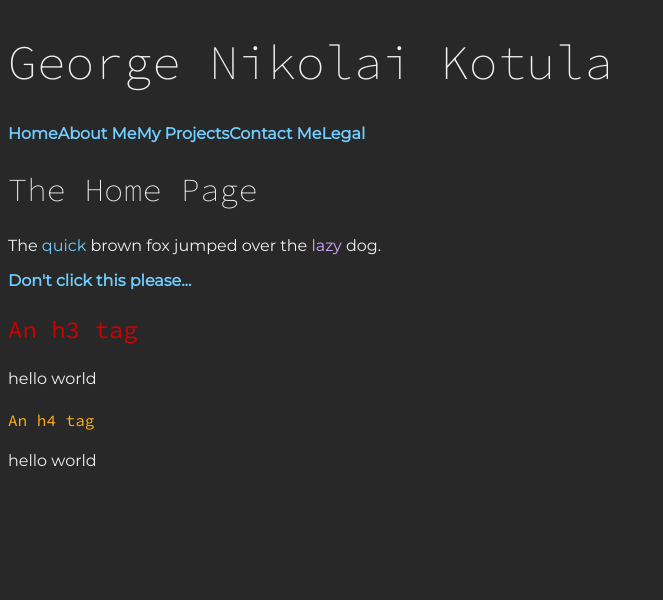
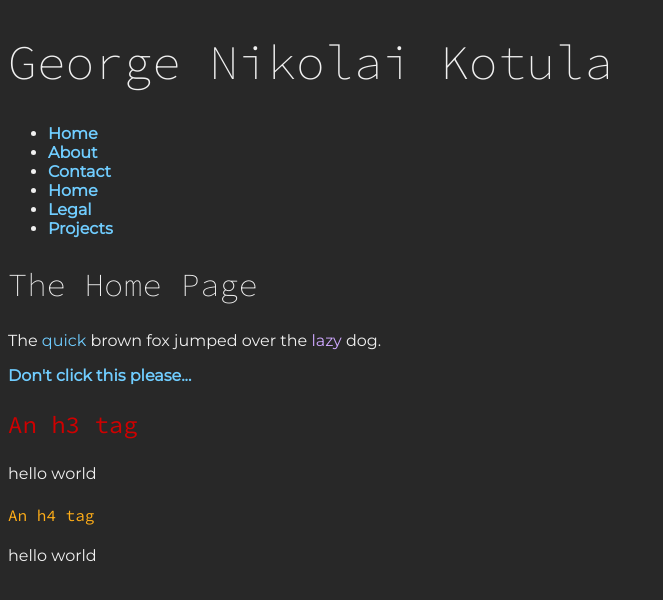
Before and after one commit to Weikardzaena/my-website, an Angular app: page /home in a window 1280 px wide. Shown: the top 600 px of the page, without its empty margins (0-663 px from the left). Built offline with nearby package versions, Linux system fonts and the light colour scheme.

Commit message:
2: Nav URLs now built from Routes
The routing table now builds the navigation list.

```diff
--- a/src/app/app-routing.module.ts
+++ b/src/app/app-routing.module.ts
@@ -10,6 +10,7 @@ import { ProjectsComponent } from './projects/projects.component';
 
 const routes: Routes = [
   { path: '', redirectTo: '/home', pathMatch: 'full' },
+  { path: 'home', component: HomeComponent },
   { path: 'about', component: AboutComponent },
   { path: 'contact', component: ContactComponent },
   { path: 'home', component: HomeComponent },
--- a/src/app/app.component.html
+++ b/src/app/app.component.html
@@ -1,9 +1,9 @@
-<h1>{{title}}</h1>
-<nav>
-  <a routerLink="/home">Home</a>
-  <a routerLink="/about">About Me</a>
-  <a routerLink="/projects">My Projects</a>
-  <a routerLink="/contact">Contact Me</a>
-  <a routerLink="/legal">Legal</a>
-</nav>
-<router-outlet></router-outlet>
+<div id="content">
+  <h1>{{title}}</h1>
+  <nav id="navbar">
+    <ul>
+      <li *ngFor="let route of routes"><a [routerLink]="route.path">{{route.name}}</a></li>
+    </ul>
+  </nav>
+  <router-outlet></router-outlet>
+</div>
--- a/src/app/app.component.ts
+++ b/src/app/app.component.ts
@@ -1,4 +1,5 @@
 import { Component } from '@angular/core';
+import { Router } from '@angular/router';
 
 @Component({
   selector: 'app-root',
@@ -7,4 +8,20 @@ import { Component } from '@angular/core';
 })
 export class AppComponent {
   title = 'George Nikolai Kotula';
+  routes: object[];
+
+  constructor(router: Router) {
+    this.routes = [];
+    let builder: string = "";
+
+    // Build the strings based on the paths, but capitalize them:
+    router.config.forEach(route => {
+      if ((route.path !== undefined) && (route.path !== "")) {
+        builder = "";
+        builder += route.path.charAt(0).toUpperCase();
+        builder += route.path.substr(1, route.path.length - 1);
+        this.routes.push({path : route.path, name : builder});
+      }
+    });
+  }
 }
```
